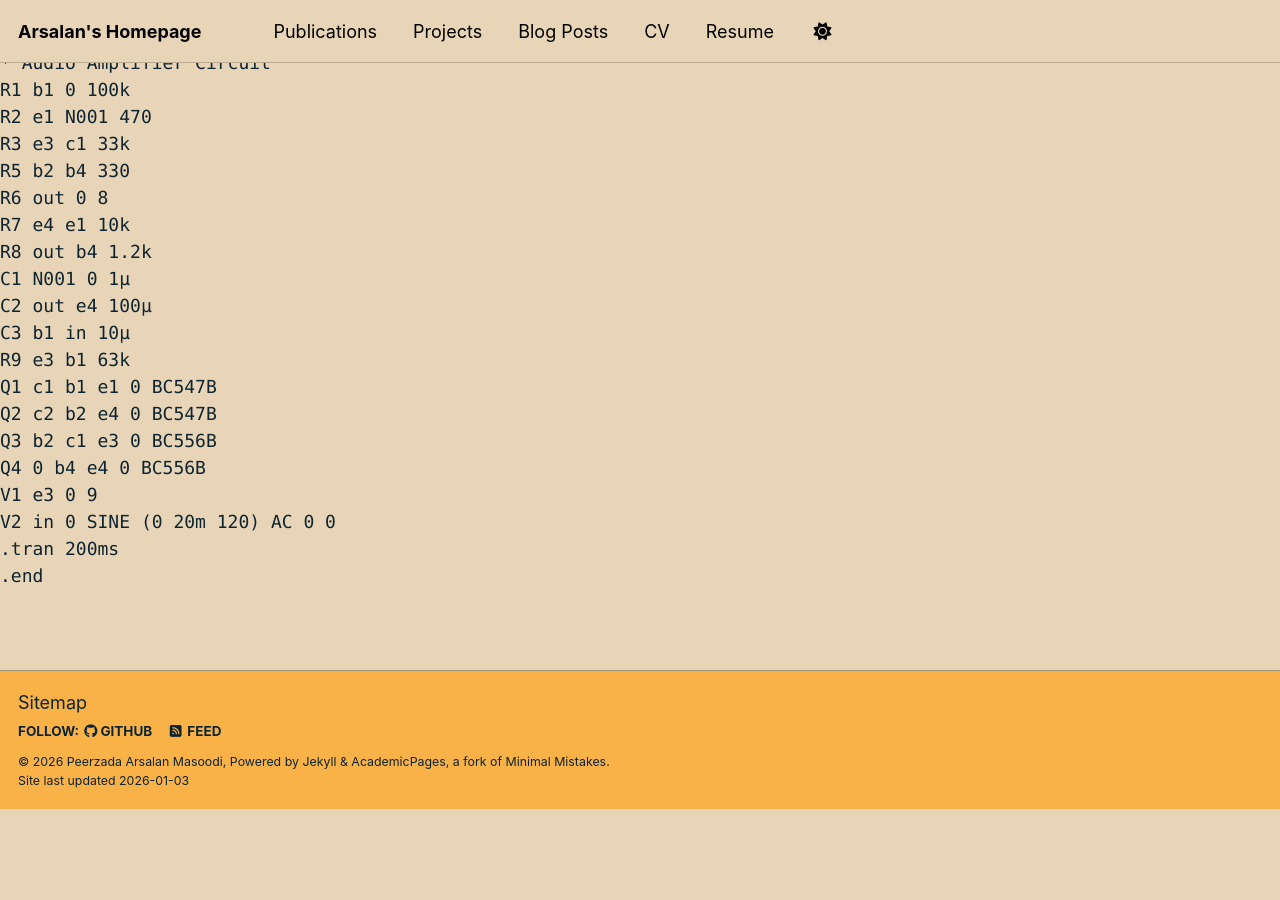
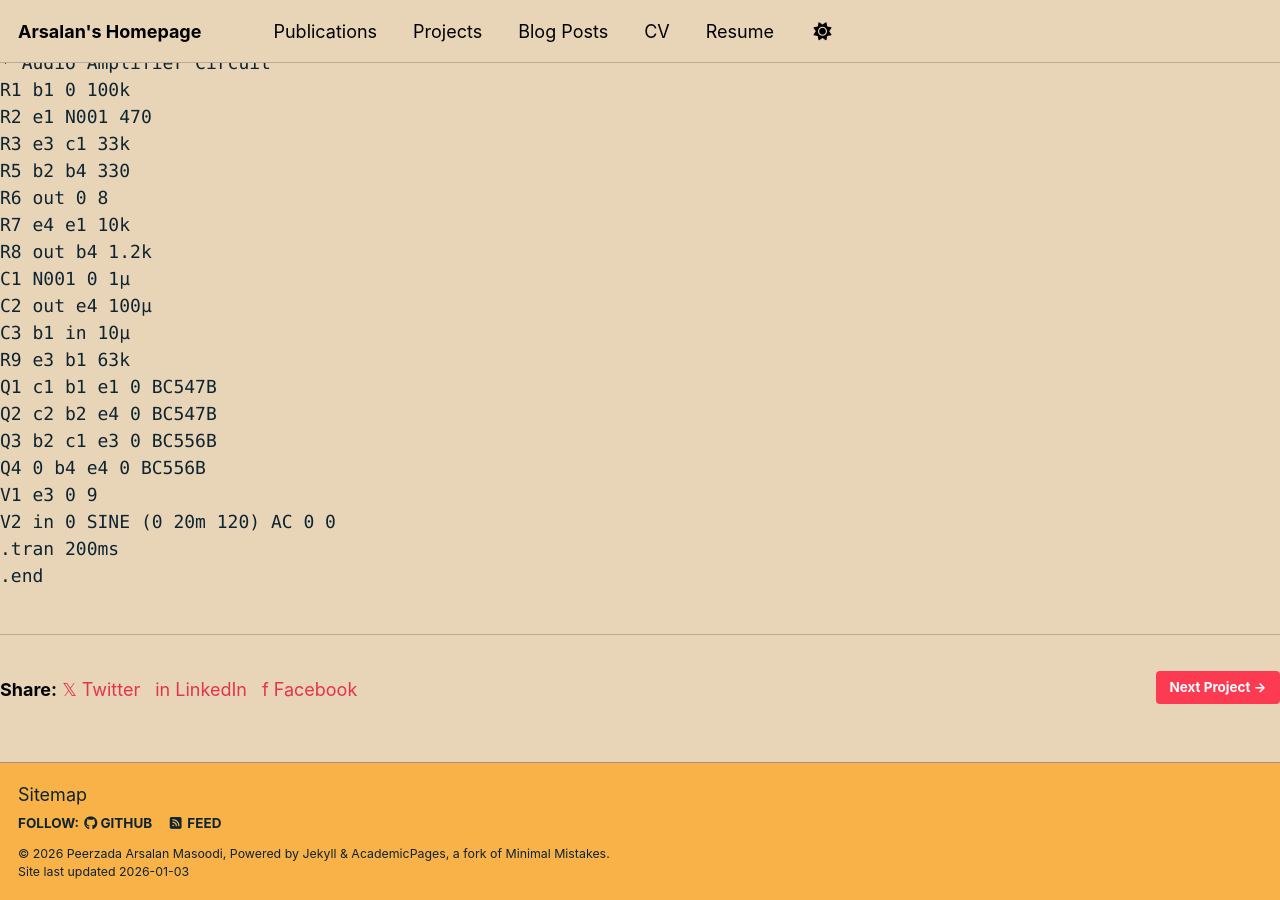
Before and after one commit to voidthecryptic/voidthecryptic.github.io, a Jekyll site: the page built from _portfolio/portfolio-1.md, in a window 1280 px wide and 900 px high, scrolled down 3319 px. Built offline with Jekyll 4.4.1, drawn with Linux system fonts in a browser that asks for light colours; a script bundle is joined from its source files by our own code; library files that are not in the unit come from our copies; before the commit the page ends 4127 px from its top, so only the background shows below that.

Commit message:
Update portfolio-1.md

````diff
--- a/_portfolio/portfolio-1.md
+++ b/_portfolio/portfolio-1.md
@@ -80,3 +80,36 @@ V2 in 0 SINE (0 20m 120) AC 0 0
 .end
 
 ```
+
+
+
+
+
+<hr>
+
+<div style="display: flex; justify-content: space-between; align-items: center; margin-top: 2em;">
+
+  <div class="share-buttons">
+    <strong>Share:</strong>
+    <a href="https://twitter.com/intent/tweet?text={{ page.title | url_encode }}&url={{ site.url }}{{ page.url }}" target="_blank" rel="noopener noreferrer" style="margin-right: 10px; text-decoration: none;">
+      &#120143; Twitter
+    </a>
+    <a href="https://www.linkedin.com/shareArticle?mini=true&url={{ site.url }}{{ page.url }}&title={{ page.title | url_encode }}" target="_blank" rel="noopener noreferrer" style="margin-right: 10px; text-decoration: none;">
+      in LinkedIn
+    </a>
+    <a href="https://www.facebook.com/sharer/sharer.php?u={{ site.url }}{{ page.url }}" target="_blank" rel="noopener noreferrer" style="text-decoration: none;">
+      f Facebook
+    </a>
+  </div>
+
+  <div class="next-post">
+    {% if page.next %}
+      <a href="{{ page.next.url }}" class="btn btn--primary" style="text-decoration: none; font-weight: bold;">
+        Next Project &rarr;
+      </a>
+    {% else %}
+      <span style="color: gray;">(Latest Post)</span>
+    {% endif %}
+  </div>
+
+</div>
````
